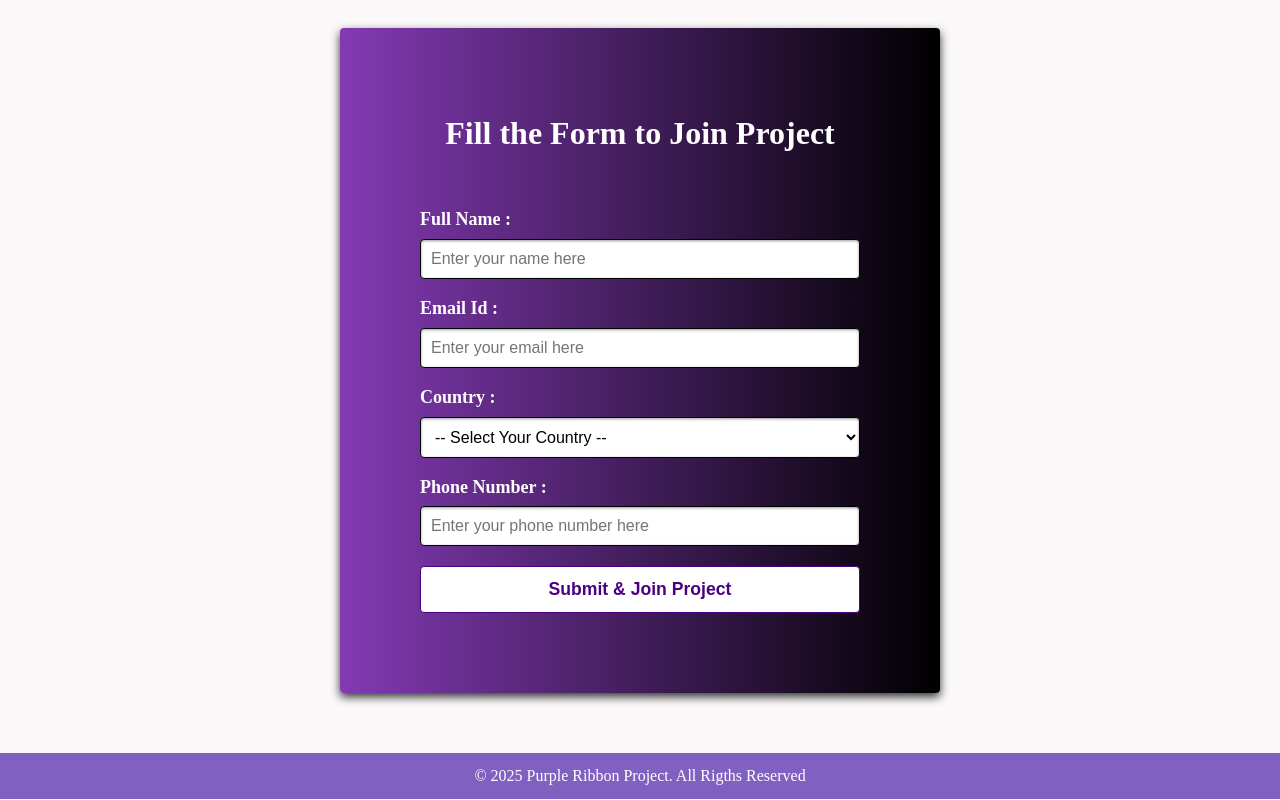
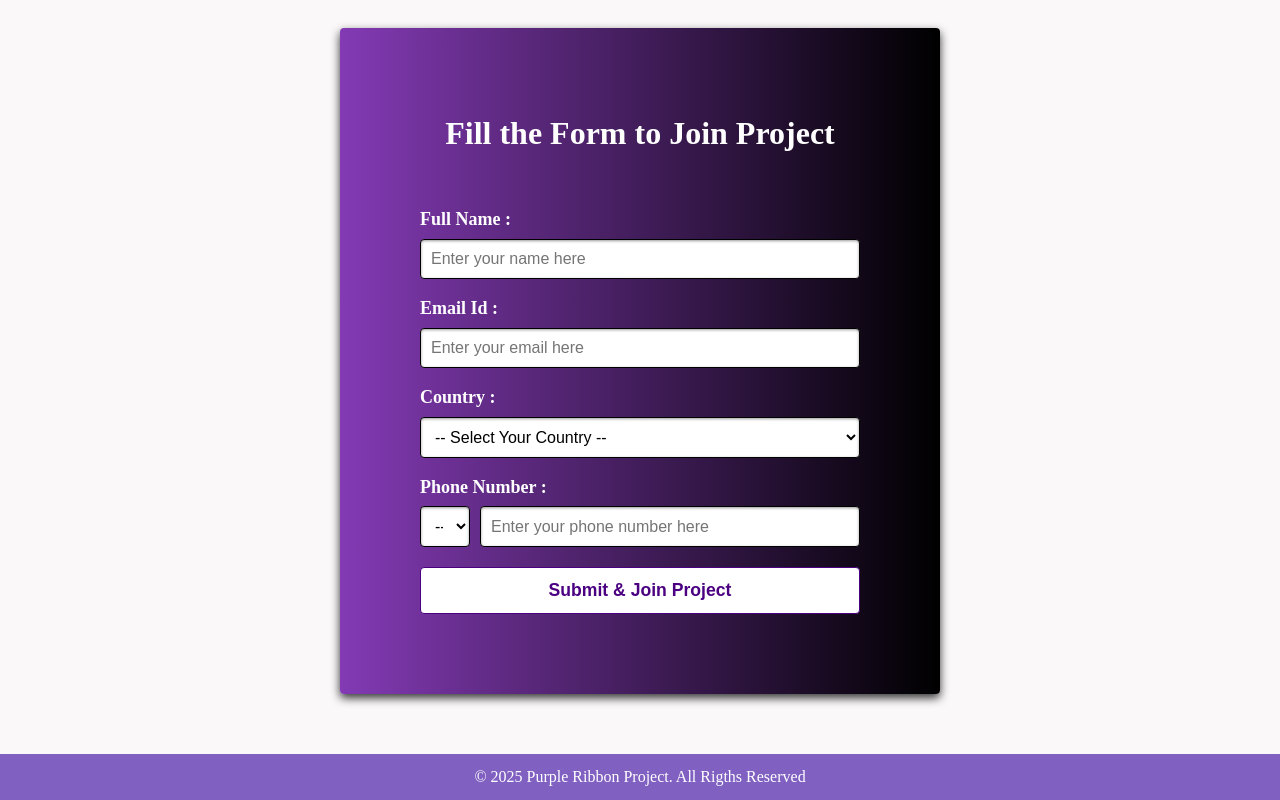
Before and after one commit to ppi-sideproject/Labdhi-Portfolio, a website: page index.html in a window 1280 px wide. Shown: the part 1228-2028 px from the top of the page. Drawn offline with Linux system fonts and the light colour scheme.

Commit message:
feat: added country code with dropdown

```diff
--- a/index.html
+++ b/index.html
@@ -231,6 +231,17 @@
             box-shadow: inset 0 1px 3px rgba(0, 0, 0, 0.4);
         }
 
+        .phone-input-group {
+            display: flex;
+            gap: 10px;
+        }
+
+        .phone-input-group select{
+            width: 50px;
+            flex-grow: 0;
+            flex-shrink: 0;
+        }
+
         .submit-button {
             display: block;
             width: 100%;
@@ -401,8 +412,17 @@
 
                 <div class="form-group">
                     <label for="phone">Phone Number :</label>
+                    <div class="phone-input-group">
+                        <select id="country-code" name="country-code" required>
+                            <option value="">--</option>
+                            <option value="+91">+91 India</option>
+                        <option value="+1">+1 United States</option>
+                        <option value="82">+82 South Korea</option>
+                        <option value="+86">+86 China</option>
+                        </select>
                     <input type="tel" id="phone" name="phone" oninput="this.value = this.value.replace(/[^0-9]/g, '')"
                     placeholder="Enter your phone number here" required>
+                    </div>
                 </div>
 
                 <button type="submit" class="submit-button">Submit & Join Project</button>
```
